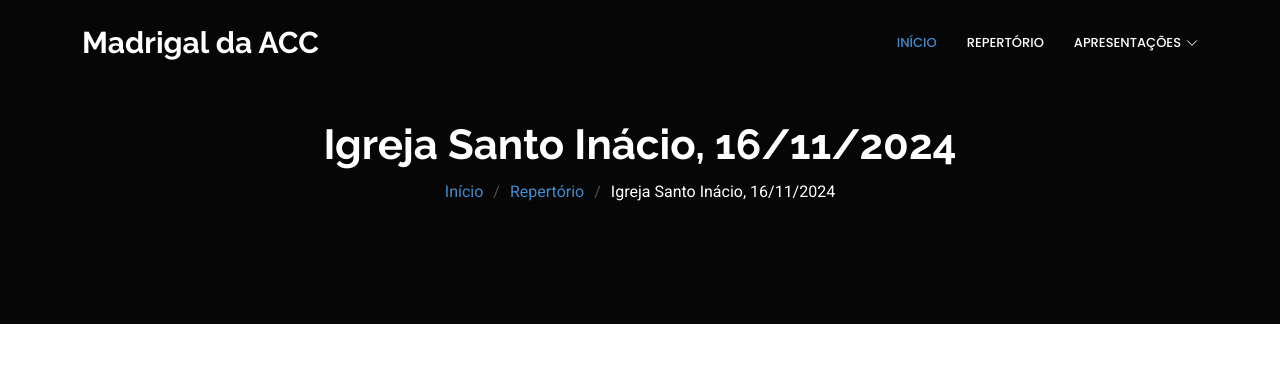
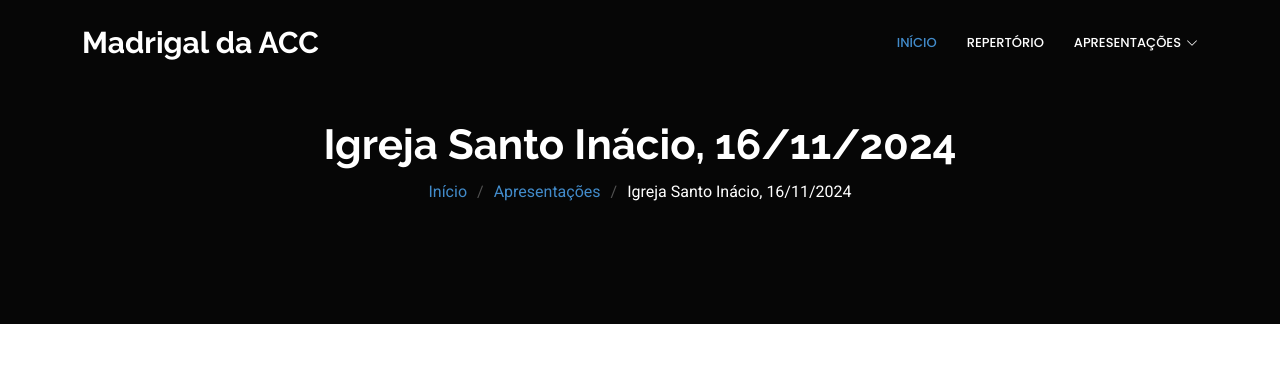
Before and after one commit to fredliporace/MadrigalACC, a Jekyll site: the page 20241116-sto-inacio.html, which Jekyll copies as it is, in a window 1280 px wide and 1044 px high. Shown: the top 375 px of the window. Built offline with Jekyll 4.4.1, drawn with Linux system fonts in a browser that asks for light colours.

Commit message:
Conserto nav

```diff
--- a/20241116-sto-inacio.html
+++ b/20241116-sto-inacio.html
@@ -72,7 +72,7 @@
         <nav class="breadcrumbs">
           <ol>
             <li><a href="index.html">Início</a></li>
-            <li><a href="index.html#repertorio">Repertório</a></li>
+            <li><a href="index.html#aprconfirmadas">Apresentações</a></li>
             <li class="current">Igreja Santo Inácio, 16/11/2024</li>
           </ol>
         </nav>
--- a/_layouts/song.html
+++ b/_layouts/song.html
@@ -52,7 +52,7 @@
         <nav class="breadcrumbs">
           <ol>
             <li><a href="index.html">Início</a></li>
-            <li><a href="index.html#aprconfirmadas">Apresentações</a></li>
+            <li><a href="index.html#repertorio">Repertório</a></li>
             <li class="current">{{page.title}}</li>
           </ol>
         </nav>
```
